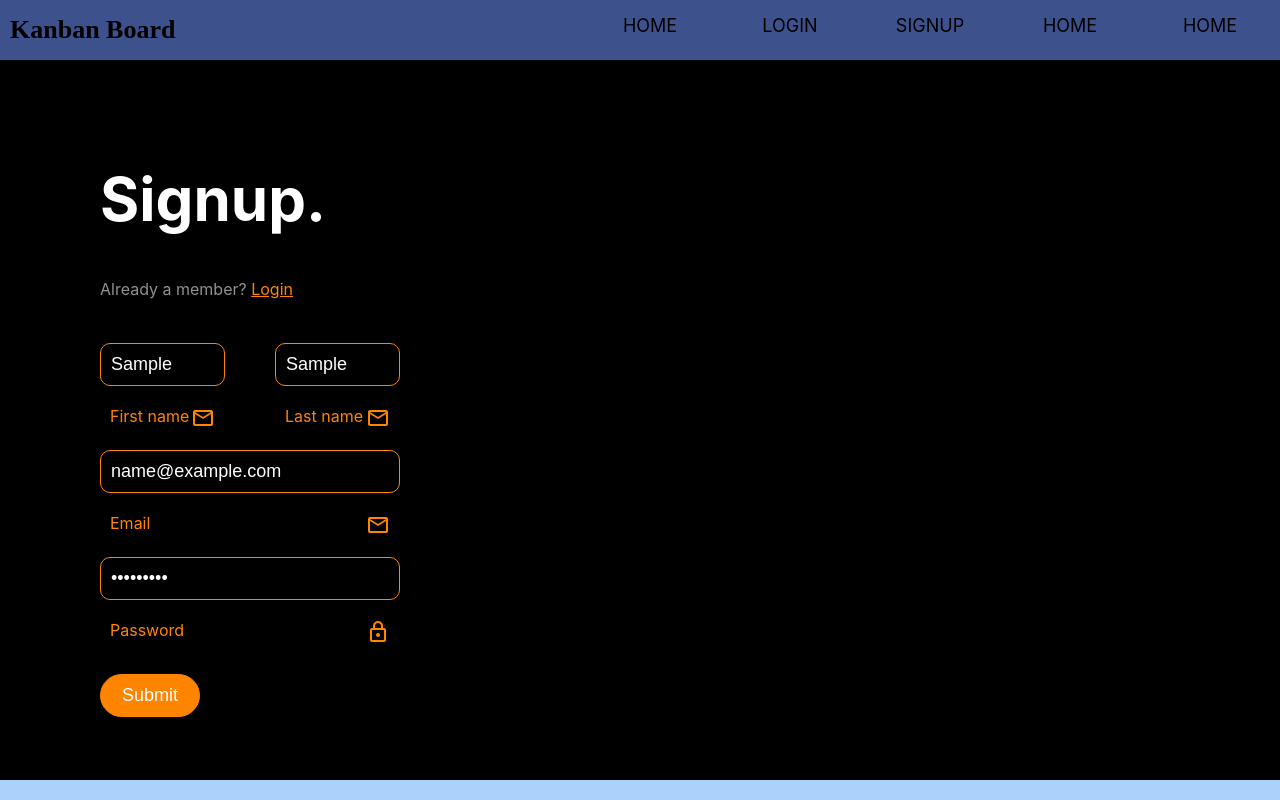
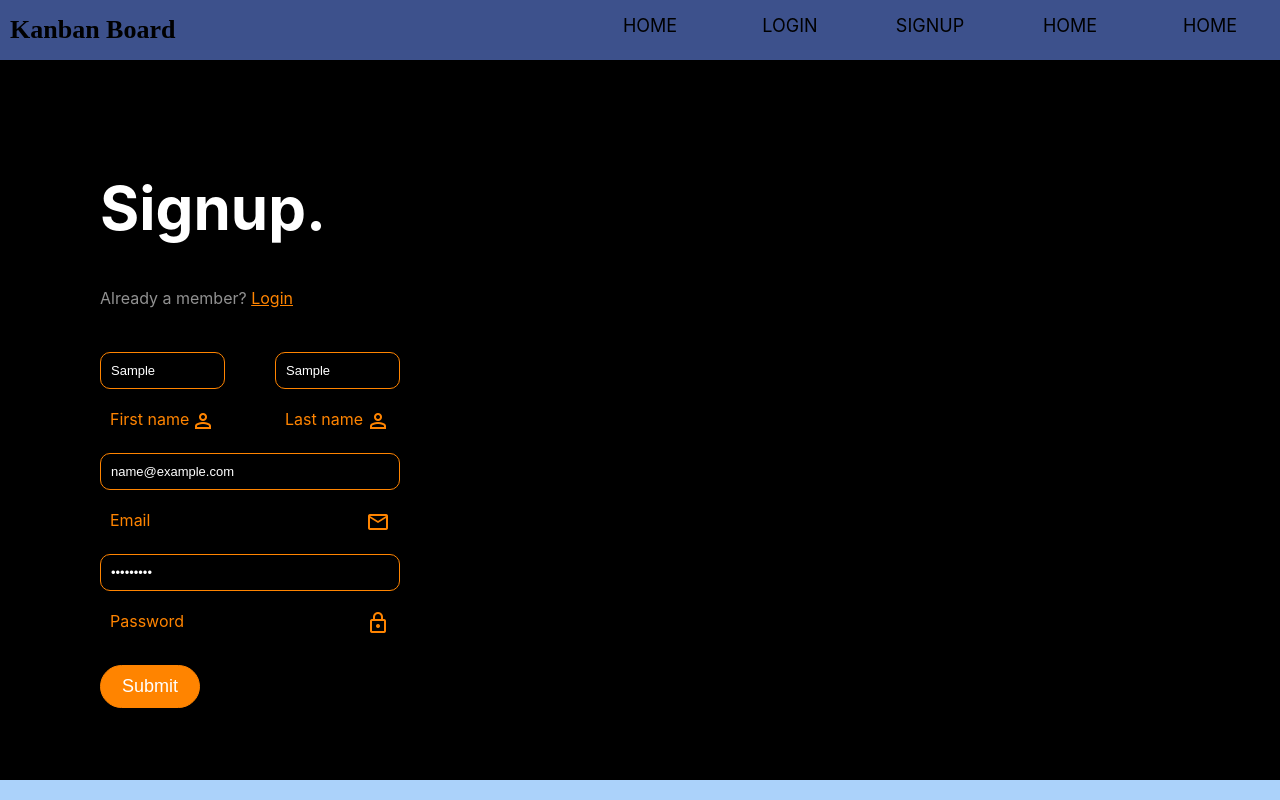
Before and after one commit to sojalmehra01/kanban-board, a React (Create React App) app in the folder frontend/: page /signup in a window 1280 px wide. Both pictures are taken after typing "Sample", "Sample", "name@example.com", "Sample123" into the empty fields and a click on the button "Submit". Built offline with nearby package versions, Linux system fonts and the light colour scheme; no server answers; a web font is replaced by a local one.

Commit message:
al;skdjf

```diff
--- a/frontend/src/App.js
+++ b/frontend/src/App.js
@@ -21,11 +21,12 @@ function App() {
       let data = JSON.parse(sessionStorage.getItem(token));
       setToken(data);
     }
-  },[])
+  },[token])
   return (
     <Router>
       <Navbar/>
       <Routes>
+      <Route path="*" element={<div> Not Found or You do not have permission.</div>}/>
         <Route path="/login" element={<Login setToken={setToken}/>}/>
         {token?<Route path="/home" element={<Home/>}/>:''}
         <Route path="/signup" element={<Signup/>}/>
--- a/frontend/src/pages/Home.jsx
+++ b/frontend/src/pages/Home.jsx
@@ -1,8 +1,20 @@
 import Editable from "../Components/Editabled/Editable";
 import Board from "../Components/Board/Board";
 import React, { useEffect, useState } from "react";
+import { useNavigate } from "react-router-dom";
 
 const Home = () => {
+
+  const navigate = useNavigate();
+
+  useEffect(()=>{
+    const local_token = sessionStorage.getItem('token');
+    if(local_token == null) navigate('/login');
+    console.log("hello i'm token valaa useEffect");
+  },[navigate]);
+
+
+
     const [boards, setBoards] = useState(
         JSON.parse(localStorage.getItem("prac-kanban")) || []
       );
@@ -113,13 +125,14 @@ const Home = () => {
         setBoards(tempBoards);
       };
 
+
       useEffect(() => {
         localStorage.setItem("prac-kanban", JSON.stringify(boards));
       }, [boards]);
 
   return (
     <div className='home'>
-      <div class="container">
+      <div className="container">
         <div className="app_boards_container">
         <div className="app_boards">
           {boards.map((item) => (
--- a/frontend/src/pages/Login.jsx
+++ b/frontend/src/pages/Login.jsx
@@ -47,12 +47,12 @@ const Login = ({setToken}) => {
         <p className='new_here'>New to this website? <Link to={'/signup'}>Signup</Link></p>
 
         <input autoComplete='off' name='email' placeholder='Email' onChange={handleChange}/>
-        <label className='form__label' htmlFor="email">Email <span class="material-symbols-outlined">
+        <label className='form__label' htmlFor="email">Email <span className="material-symbols-outlined">
 mail
 </span></label>
 
         <input name='password' type="password" placeholder='password' onChange={handleChange} />
-        <label className='form__label' htmlFor="email">Password<span class="material-symbols-outlined">
+        <label className='form__label' htmlFor="email">Password<span className="material-symbols-outlined">
 lock
 </span></label>
 
--- a/frontend/src/pages/Signup.jsx
+++ b/frontend/src/pages/Signup.jsx
@@ -7,7 +7,7 @@ import './signup.css'
 const Signup = () => {
 
   const [formData, setformData]  = useState({
-    fullname:"", email:"", password:""
+    first_name:"",last_name:"", email:"", password:""
   })
 
  console.log(formData)
@@ -29,7 +29,8 @@ const Signup = () => {
       password: formData.password,
       options: {
         data: {
-          full_name: formData.fullname,
+          first_name: formData.first_name,
+          last_name: formData.last_name
         }
       }
     }
@@ -52,22 +53,20 @@ const Signup = () => {
         <div className="full_name">
           <div className="firstname">
           <input autoComplete='off' name ="first_name" placeholder='First Name' onChange={handleChange}/>
-          <label className='form__label' htmlFor="email">First name <span class="material-symbols-outlined">mail
-          </span></label>
+          <label className='form__label' htmlFor="email">First name <span className="material-symbols-outlined">person</span></label>
           </div>
           <div className="lastname">
           <input autoComplete='off' name ="laset_name" placeholder='Last Name' onChange={handleChange}/>
-          <label className='form__label' htmlFor="email">Last name <span class="material-symbols-outlined">mail
-          </span></label>
+          <label className='form__label' htmlFor="email">Last name <span className="material-symbols-outlined">person</span></label>
           </div>
         </div>
 
         <input autoComplete='off' name='email' placeholder='email' onChange={handleChange}/>
-        <label className='form__label' htmlFor="email">Email <span class="material-symbols-outlined">mail
+        <label className='form__label' htmlFor="email">Email <span className="material-symbols-outlined">mail
         </span></label>
 
         <input name='password' type="password" placeholder='password' onChange={handleChange} />
-        <label className='form__label' htmlFor="email">Password<span class="material-symbols-outlined">lock
+        <label className='form__label' htmlFor="email">Password<span className="material-symbols-outlined">lock
         </span></label>
 
         <button type="submit">
--- a/frontend/src/pages/login.css
+++ b/frontend/src/pages/login.css
@@ -37,7 +37,7 @@
     background: none;
     border: 1px solid rgb(255, 132, 0);
     border-radius: 10px;
-    font-size: large;
+    font-size: small;
     padding: 10px;
     width: 300px;
     color: white;
```
